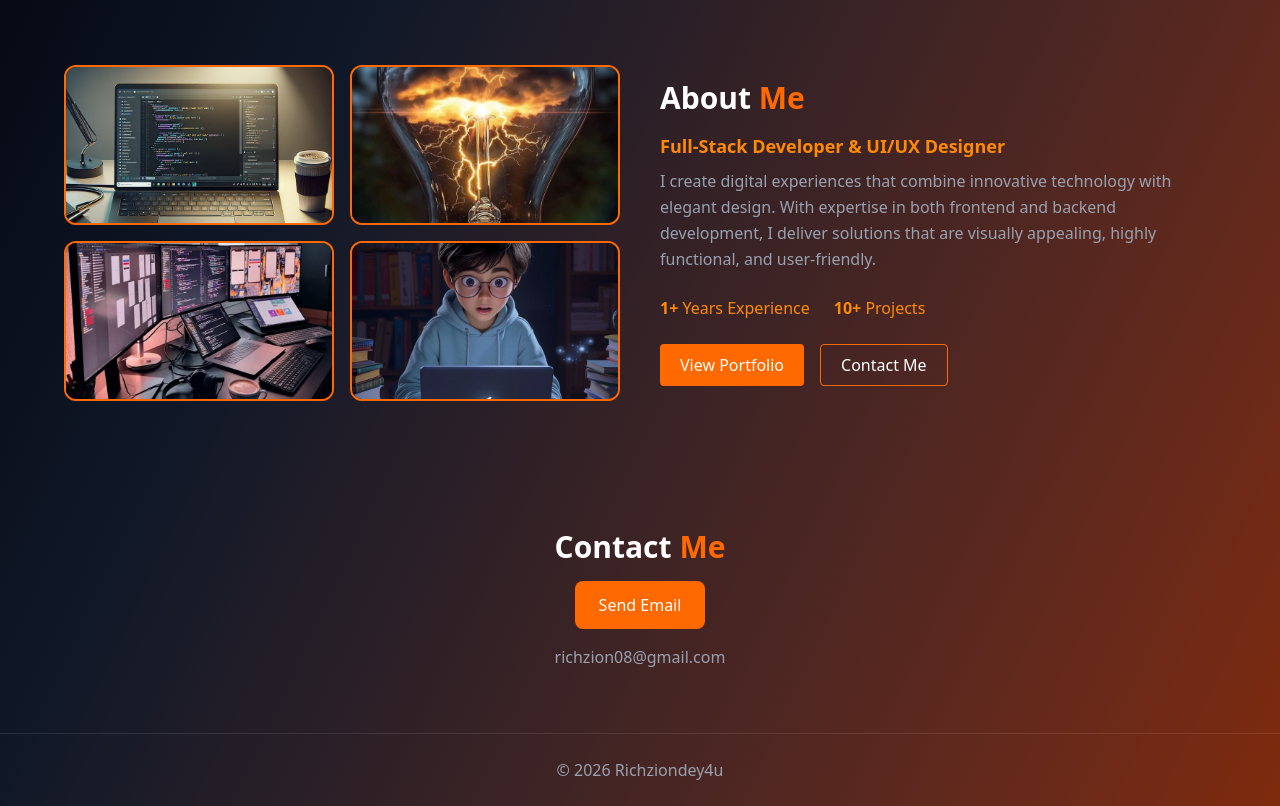
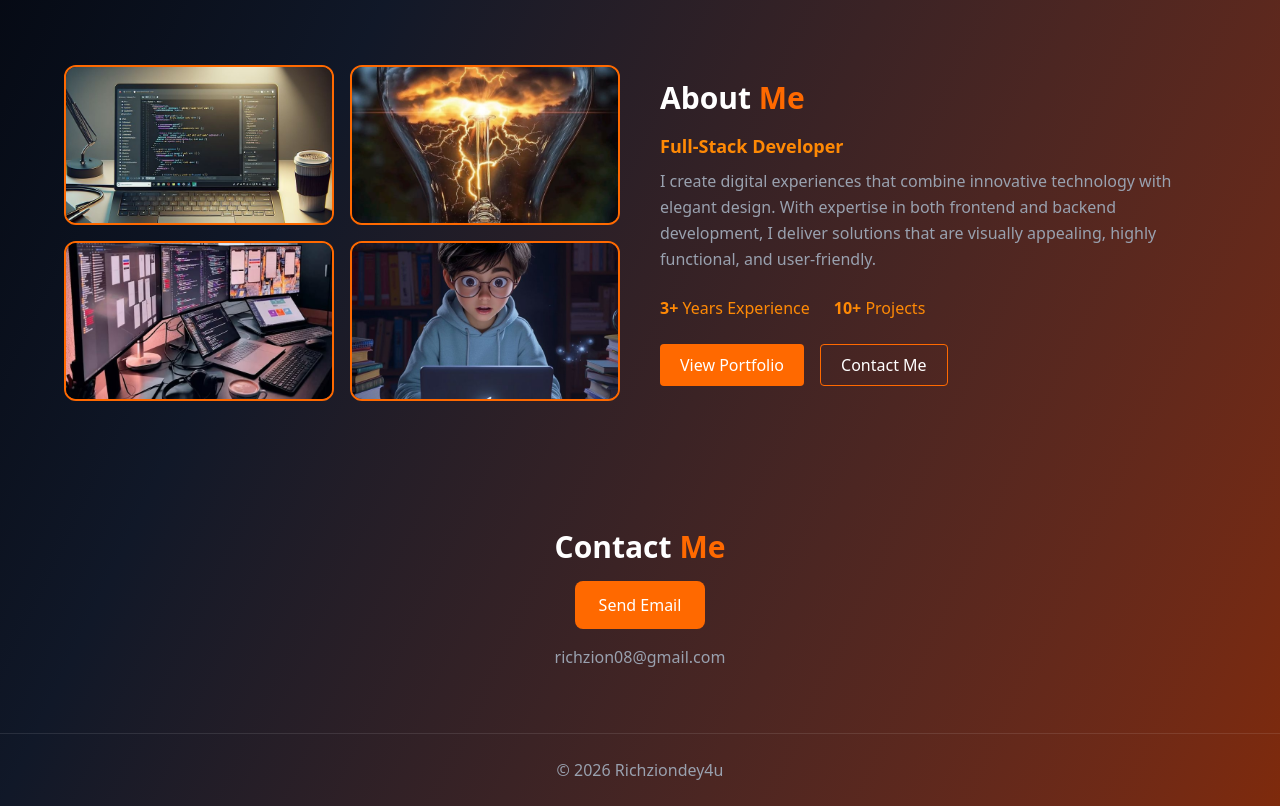
Before and after one commit to richziondey4u/portfolio, a website: page index.html in a window 1280 px wide. Shown: the part 1880-2686 px from the top of the page. Drawn offline with Linux system fonts and the light colour scheme.

Commit message:
make some changes

```diff
--- a/index.html
+++ b/index.html
@@ -209,7 +209,7 @@
   </h2>
 
   <h3 class="text-lg font-semibold text-orange-400 mb-2">
-    Full-Stack Developer & UI/UX Designer
+    Full-Stack Developer
   </h3>
 
   <p class="text-gray-400 mb-6 leading-relaxed">
@@ -220,7 +220,7 @@
 
   <!--========== EXPERIENCE =================-->
   <div class="flex gap-6 text-orange-400 mb-6">
-    <span><b>1+</b> Years Experience</span>
+    <span><b>3+</b> Years Experience</span>
     <span><b>10+</b> Projects</span>
   </div>
 
```
